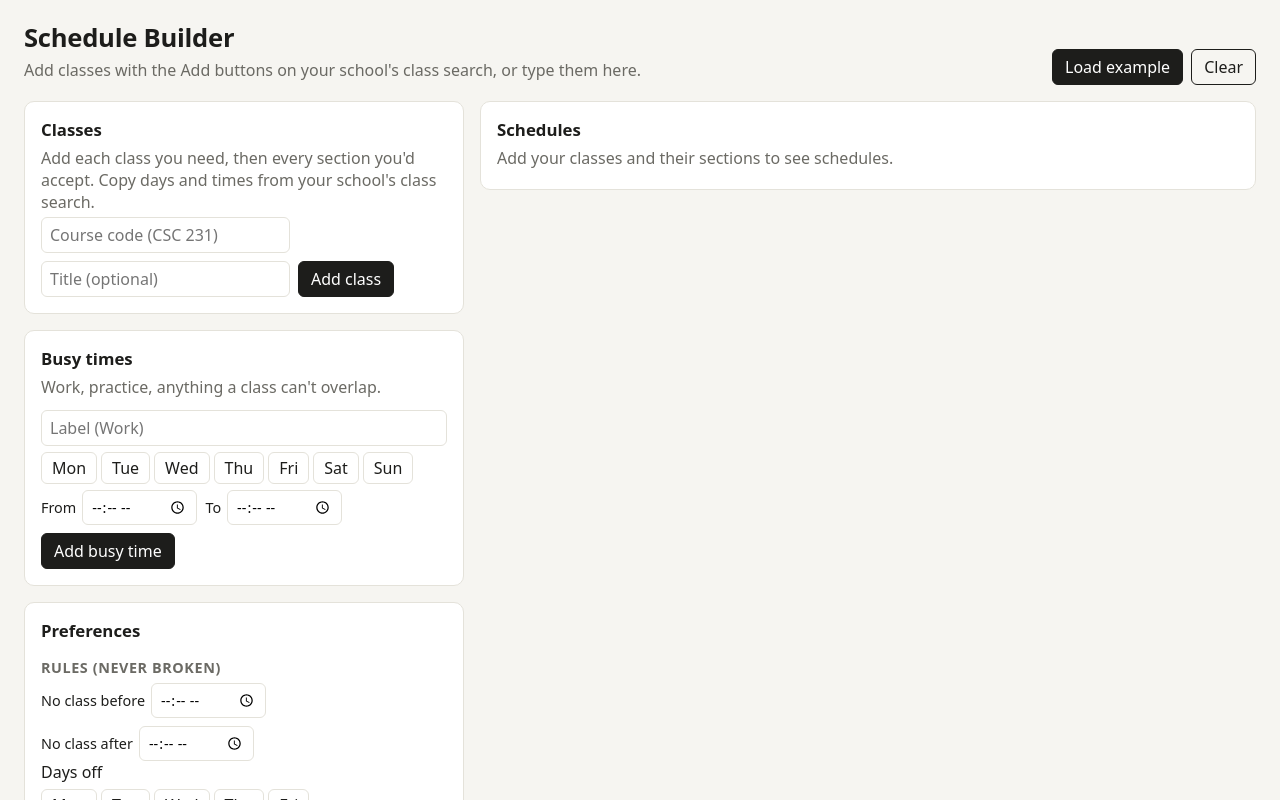
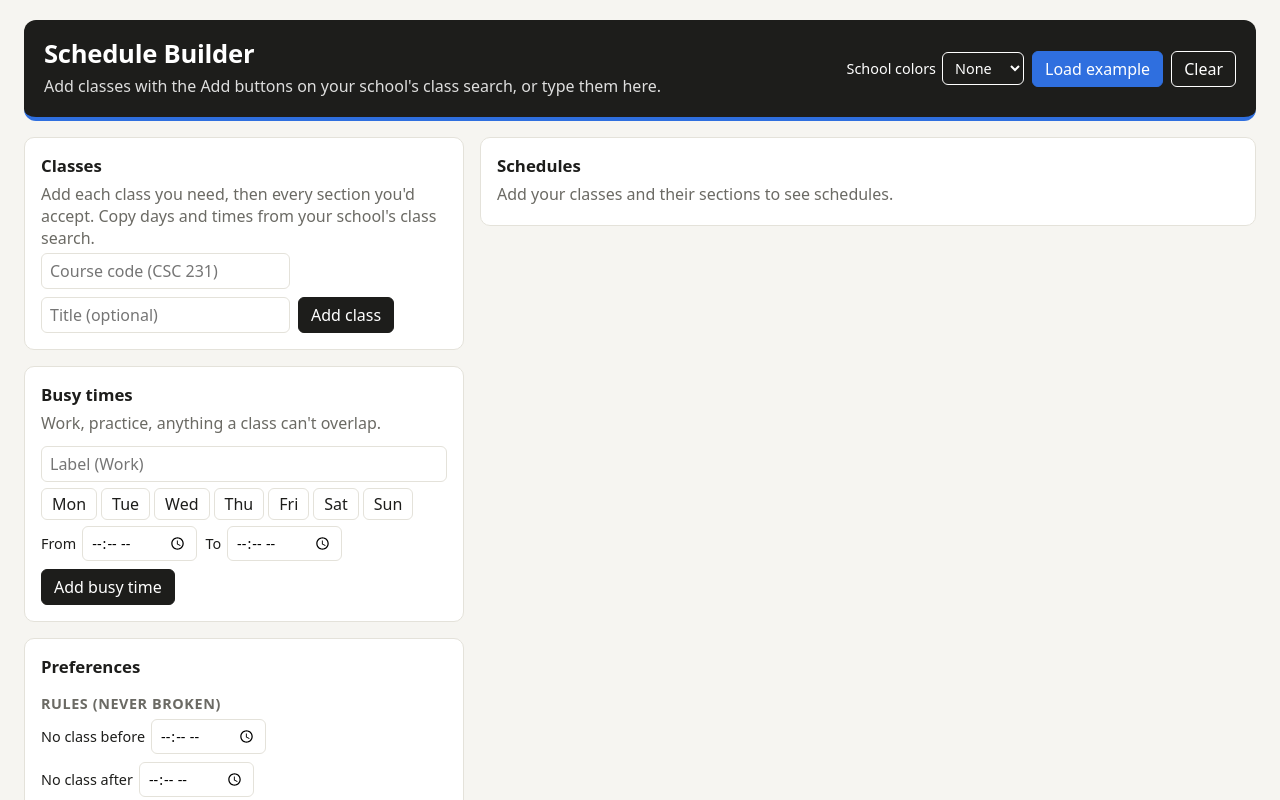
Before and after one commit to hansontran10/Schedule-Builder, a React (Vite) app in the folder frontend/: page / in a window 1280 px wide. Shown: the top 800 px of the page. Built offline with nearby package versions, Linux system fonts and the light colour scheme.

Commit message:
Added the school colors, will need the school webpages from friends (UNCG, UNCW, ECU)

```diff
--- a/frontend/src/App.tsx
+++ b/frontend/src/App.tsx
@@ -4,6 +4,7 @@ import { CourseEditor } from "./components/CourseEditor";
 import { PreferencesPanel } from "./components/PreferencesPanel";
 import { Results } from "./components/Results";
 import { exampleBlocks, exampleCourses } from "./lib/example";
+import { SCHOOLS, SCHOOL_KEY, themeById, themeVars } from "./lib/schools";
 import { solve } from "./lib/solver";
 import { EMPTY_STATE, PENDING_KEY, STATE_KEY, getStore, isExtension, normalizeState, type PendingCrns, type SavedState } from "./lib/storage";
 
@@ -12,6 +13,7 @@ const store = getStore();
 export default function App() {
   const [state, setState] = useState<SavedState>(EMPTY_STATE);
   const [loaded, setLoaded] = useState(false);
+  const [schoolId, setSchoolId] = useState<string>("none");
   // The last value we wrote or received, so our own writes don't echo back as "changes".
   const lastSynced = useRef<string>("");
 
@@ -22,15 +24,28 @@ export default function App() {
       setState(s);
       setLoaded(true);
     });
+    // Which school's colors to use: set automatically when the extension sees a school's site.
+    store.get<string>(SCHOOL_KEY).then((id) => setSchoolId(themeById(id).id));
+    const stopSchool = store.onChange(SCHOOL_KEY, (id) => setSchoolId(themeById(id as string).id));
     // The school page adds classes by writing to the same storage.
-    return store.onChange(STATE_KEY, (raw) => {
+    const stopState = store.onChange(STATE_KEY, (raw) => {
       const s = normalizeState(raw);
       const json = JSON.stringify(s);
       if (json === lastSynced.current) return;
       lastSynced.current = json;
       setState(s);
     });
+    return () => {
+      stopSchool();
+      stopState();
+    };
   }, []);
+
+  useEffect(() => {
+    const theme = themeById(schoolId);
+    for (const [name, value] of Object.entries(themeVars(theme))) document.documentElement.style.setProperty(name, value);
+    document.title = theme.id === "none" ? "Schedule Builder" : `Schedule Builder · ${theme.name}`;
+  }, [schoolId]);
 
   useEffect(() => {
     if (!loaded) return; // never overwrite saved data with the empty starting state
@@ -53,7 +68,7 @@ export default function App() {
     <div className="app">
       <header>
         <div>
-          <h1>Schedule Builder</h1>
+          <h1>Schedule Builder{schoolId !== "none" && <span className="school-tag"> · {themeById(schoolId).name}</span>}</h1>
           <p className="muted">
             {isExtension()
               ? "Add classes with the Add buttons on your school's class search, or type them here."
@@ -61,6 +76,12 @@ export default function App() {
           </p>
         </div>
         <div className="row">
+          <label>School colors
+            <select value={schoolId} onChange={(e) => { setSchoolId(e.target.value); void store.set(SCHOOL_KEY, e.target.value); }}>
+              <option value="none">None</option>
+              {SCHOOLS.map((s) => <option key={s.id} value={s.id}>{s.name}</option>)}
+            </select>
+          </label>
           <button type="button" onClick={() => set({ courses: exampleCourses(), blocks: exampleBlocks() })}>Load example</button>
           <button type="button" className="secondary" onClick={() => {
             if (confirm("Clear all classes, busy times and preferences?")) setState(EMPTY_STATE);
--- a/frontend/src/extension/content/view.ts
+++ b/frontend/src/extension/content/view.ts
@@ -1,6 +1,8 @@
 import { formatTime } from "../../lib/time";
 import type { Course, Section } from "../../lib/types";
 import { STYLES } from "./styles";
+import type { SchoolTheme } from "../../lib/schools";
+import { themeVars } from "../../lib/schools";
 
 function el<K extends keyof HTMLElementTagNameMap>(tag: K, props: Partial<HTMLElementTagNameMap[K]> = {}, ...children: Array<Node | string>): HTMLElementTagNameMap[K] {
   const node = Object.assign(document.createElement(tag), props);
@@ -9,13 +11,14 @@ function el<K extends keyof HTMLElementTagNameMap>(tag: K, props: Partial<HTMLEl
 }
 
 /** A host element with a shadow root and our styles. Reused if it already exists. */
-export function shadowHost(doc: Document, id: string): { host: HTMLElement; root: ShadowRoot } {
+export function shadowHost(doc: Document, id: string, theme: SchoolTheme): { host: HTMLElement; root: ShadowRoot } {
   let host = doc.getElementById(id);
   if (!host) {
     host = doc.createElement("div");
     host.id = id;
     host.attachShadow({ mode: "open" });
   }
+  for (const [name, value] of Object.entries(themeVars(theme))) host.style.setProperty(name, value);
   const root = host.shadowRoot!;
   root.replaceChildren(el("style", { textContent: STYLES }));
   return { host, root };
--- a/frontend/src/index.css
+++ b/frontend/src/index.css
@@ -7,6 +7,9 @@
   --accent: #2f6fdf;
   --error: #b3261e;
   --ok: #1f7a4d;
+  --brand: #1d1d1b;
+  --on-brand: #ffffff;
+  --on-accent: #ffffff;
   font-family: system-ui, -apple-system, "Segoe UI", sans-serif;
   color: var(--ink);
   background: var(--bg);
@@ -14,7 +17,14 @@
 * { box-sizing: border-box; }
 body { margin: 0; }
 .app { max-width: 1320px; margin: 0 auto; padding: 20px 24px 48px; }
-header { display: flex; justify-content: space-between; align-items: flex-end; gap: 16px; margin-bottom: 16px; flex-wrap: wrap; }
+header { display: flex; justify-content: space-between; align-items: center; gap: 16px; margin-bottom: 16px; flex-wrap: wrap;
+  background: var(--brand); color: var(--on-brand); padding: 16px 20px; border-radius: 12px; border-bottom: 4px solid var(--accent); }
+header .muted { color: var(--on-brand); opacity: 0.85; }
+header button { background: var(--accent); color: var(--on-accent); border-color: var(--accent); }
+header button.secondary { background: transparent; color: var(--on-brand); border-color: var(--on-brand); }
+header select { font: inherit; padding: 5px 8px; border-radius: 6px; border: 1px solid var(--on-brand); background: transparent; color: var(--on-brand); }
+header select option { color: #1d1d1b; }
+header label { color: var(--on-brand); }
 h1 { margin: 0; font-size: 1.6rem; letter-spacing: -0.01em; }
 h2 { margin: 0 0 6px; font-size: 1.05rem; }
 h3 { margin: 16px 0 6px; font-size: 0.9rem; color: var(--muted); font-weight: 600; text-transform: uppercase; letter-spacing: 0.04em; }
@@ -37,13 +47,13 @@ input, textarea, select, button { font: inherit; }
 input, textarea { border: 1px solid var(--line); border-radius: 6px; padding: 6px 8px; background: #fff; min-width: 0; }
 input:focus, textarea:focus, button:focus-visible { outline: 2px solid var(--accent); outline-offset: 1px; }
 .narrow { width: 7.5em; }
-button { border: 1px solid var(--ink); background: var(--ink); color: #fff; border-radius: 6px; padding: 6px 12px; cursor: pointer; }
+button { border: 1px solid var(--brand); background: var(--brand); color: var(--on-brand); border-radius: 6px; padding: 6px 12px; cursor: pointer; }
 button:disabled { opacity: 0.4; cursor: default; }
-button.secondary { background: transparent; color: var(--ink); }
+button.secondary { background: transparent; color: var(--brand); }
 button.link { background: none; border: none; color: var(--muted); padding: 0 4px; margin-left: auto; }
 button.link:hover { color: var(--error); }
 .chip { background: #fff; color: var(--ink); border-color: var(--line); padding: 4px 10px; }
-.chip.on { background: var(--accent); border-color: var(--accent); color: #fff; }
+.chip.on { background: var(--brand); border-color: var(--brand); color: var(--on-brand); }
 .day-picker { display: flex; gap: 4px; flex-wrap: wrap; }
 .course { border-top: 1px solid var(--line); margin-top: 12px; padding-top: 10px; }
 .course-head { display: flex; align-items: baseline; gap: 6px; }
@@ -57,7 +67,7 @@ button.link:hover { color: var(--error); }
 .pager button { padding: 4px 10px; }
 .diagnostics { margin: 8px 0; padding-left: 18px; color: var(--error); }
 .week { display: grid; border: 1px solid var(--line); border-radius: 8px; overflow: hidden; }
-.week-head { text-align: center; font-size: 0.85rem; font-weight: 600; padding: 6px 0; border-left: 1px solid var(--line); background: #fbfaf7; }
+.week-head { text-align: center; font-size: 0.85rem; font-weight: 600; padding: 6px 0; border-left: 1px solid var(--line); background: color-mix(in srgb, var(--brand) 8%, white); color: var(--brand); }
 .hours { font-size: 0.72rem; color: var(--muted); text-align: right; }
 .hours div { padding-right: 6px; transform: translateY(-0.5em); }
 .hours div:first-child { transform: none; }
@@ -72,4 +82,6 @@ table { width: 100%; border-collapse: collapse; margin-top: 14px; font-size: 0.9
 th, td { text-align: left; padding: 6px 8px; border-bottom: 1px solid var(--line); }
 th { font-size: 0.8rem; color: var(--muted); font-weight: 600; }
 .export { margin-top: 14px; }
-.register { display: flex; gap: 10px; align-items: center; flex-wrap: wrap; margin-top: 14px; padding: 10px 12px; background: #eef3fd; border-radius: 8px; }
+.register { display: flex; gap: 10px; align-items: center; flex-wrap: wrap; margin-top: 14px; padding: 10px 12px; background: color-mix(in srgb, var(--brand) 10%, white); border-left: 4px solid var(--brand); border-radius: 8px; }
+input[type=range] { accent-color: var(--brand); }
+.school-tag { font-weight: 400; opacity: 0.9; }
--- /dev/null
+++ b/frontend/src/lib/schools.ts
@@ -0,0 +1,45 @@
+/**
+ * School color themes. Colors come from each school's own brand pages:
+ * ECU purple from brand.ecu.edu; UNCW teal (#007680, updated July 2025) from uncw.edu;
+ * UNCG navy and gold from webassets.uncg.edu. Colors only: no logos or wordmarks.
+ */
+export interface SchoolTheme {
+  id: string;
+  name: string;
+  /** Any web address ending in one of these belongs to the school. */
+  domains: string[];
+  /** Main color (headers, main buttons) and the text color that reads on it. */
+  brand: string;
+  onBrand: string;
+  /** Second color for highlights. */
+  accent: string;
+  onAccent: string;
+}
+
+export const DEFAULT_THEME: SchoolTheme = {
+  id: "none", name: "No school colors", domains: [],
+  brand: "#1d1d1b", onBrand: "#ffffff", accent: "#2f6fdf", onAccent: "#ffffff",
+};
+
+export const SCHOOLS: SchoolTheme[] = [
+  { id: "ecu", name: "ECU", domains: ["ecu.edu"], brand: "#592A8A", onBrand: "#ffffff", accent: "#FDC82F", onAccent: "#1d1d1b" },
+  { id: "uncw", name: "UNCW", domains: ["uncw.edu"], brand: "#007680", onBrand: "#ffffff", accent: "#F3E389", onAccent: "#003366" },
+  { id: "uncg", name: "UNCG", domains: ["uncg.edu"], brand: "#0F2044", onBrand: "#ffffff", accent: "#FFB71B", onAccent: "#0F2044" },
+];
+
+export const SCHOOL_KEY = "schedule-builder:school";
+
+export function themeById(id: string | undefined | null): SchoolTheme {
+  return SCHOOLS.find((s) => s.id === id) ?? DEFAULT_THEME;
+}
+
+/** Which school a web address belongs to, by its domain (any subdomain counts). */
+export function schoolForHost(hostname: string): SchoolTheme | undefined {
+  const host = hostname.toLowerCase();
+  return SCHOOLS.find((s) => s.domains.some((d) => host === d || host.endsWith(`.${d}`)));
+}
+
+/** CSS custom properties for a theme, used by both the planner and the school page. */
+export function themeVars(t: SchoolTheme): Record<string, string> {
+  return { "--brand": t.brand, "--on-brand": t.onBrand, "--accent": t.accent, "--on-accent": t.onAccent };
+}
```
Also changed, not shown: frontend/src/extension/content/main.ts (+27 -5 lines), frontend/src/extension/content/styles.ts (+9 -7 lines), 3 other files (tests, documents, lock files or other folders).
